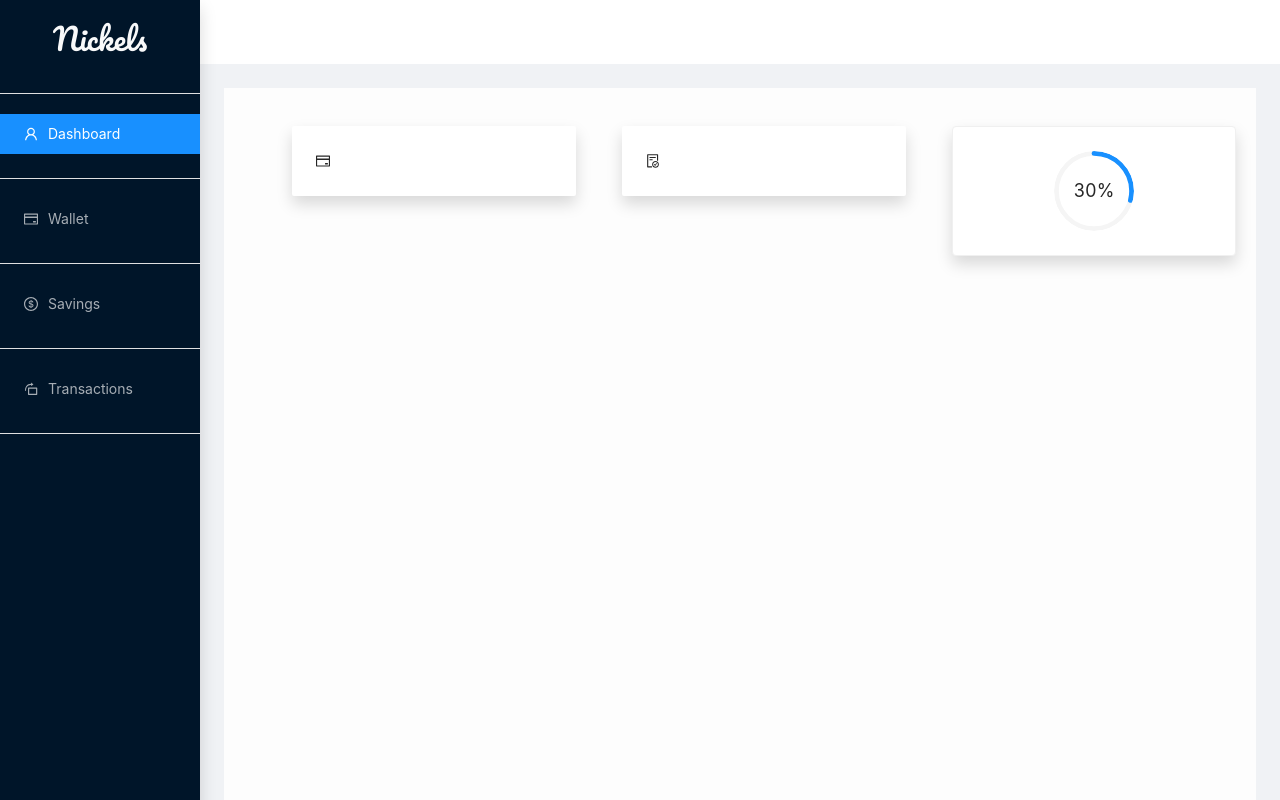
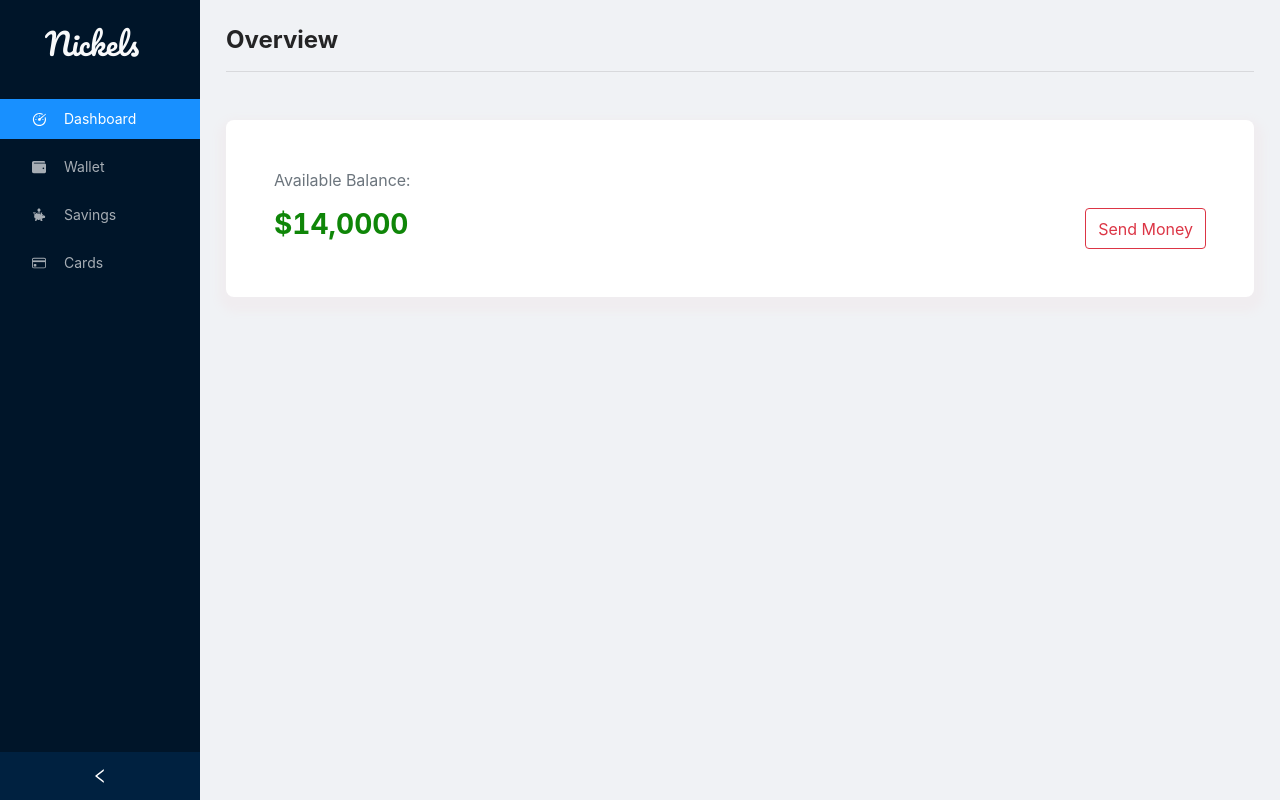
Before and after one commit to NonsoAmadi10/Nickels-Frontend, a React (Create React App) app: page /dashboard in a window 1280 px wide. Shown: the top 800 px of the page. Built offline with nearby package versions, Linux system fonts and the light colour scheme.

Commit message:
feature: Add Wallet Balance Design

```diff
--- a/package.json
+++ b/package.json
@@ -31,7 +31,8 @@
     "redux": "^4.0.5",
     "redux-devtools-extension": "^2.13.8",
     "redux-thunk": "^2.3.0",
-    "seamless-immutable": "^7.1.4"
+    "seamless-immutable": "^7.1.4",
+    "styled-components": "^5.1.1"
   },
   "scripts": {
     "start": "react-scripts start",
--- a/src/App.css
+++ b/src/App.css
@@ -19,6 +19,16 @@ body {
   margin: 16px;
 }
 
+#components-layout-demo-side .logo {
+  height: 32px;
+  background: rgba(255, 255, 255, 0.2);
+  margin: 16px;
+}
+
+.site-layout .site-layout-background {
+  background: #fff;
+}
+
 .site-layout-sub-header-background {
   background: #fff;
 }
@@ -29,8 +39,26 @@ body {
 
 .row
 {
-  flex-wrap:  nowrap!important;
-  margin: 30px!important;
+  display: flex!important;
+  width: 100%;
+  flex-direction: row;
+  flex-wrap: unset!important;
+  align-items: center;
+  justify-content: center;
+  margin: 2rem;
+  padding:0;
+  box-sizing: content-box;
+}
+
+.fine-text
+{
+  font-family: -apple-system, BlinkMacSystemFont, 'Segoe UI', Roboto, Oxygen, Ubuntu, Cantarell, 'Open Sans', 'Helvetica Neue', sans-serif;
+  font-weight: bolder;
+}
+
+.col-md-6
+{
+  width: 50%!important;
 }
 
 @media screen and (max-width: 500px){
@@ -38,4 +66,13 @@ body {
   {
     margin: 10px!important;
   }
+
+  .row {
+    flex-direction: column!important;
+    margin: 2rem!important;
+  }
+  .col-md-6
+  {
+    width: 100%;
+  }
 }
--- /dev/null
+++ b/src/components/commons/Balance.js
@@ -0,0 +1,52 @@
+import React, { useState } from 'react';
+import styled from 'styled-components';
+import { Button, Modal, ModalHeader, ModalBody, ModalFooter } from 'reactstrap';
+function Balance() {
+
+    const [modal, setModal] = useState(false);
+
+    const toggle = () => setModal(!modal);
+
+
+    return (
+        <div style={{ margin: '1rem', backgroundColor: "#fff", padding: '3rem', boxShadow: "1px 7px 8px 8px rgba(240,237,240,1)", borderRadius: "8px", color: "#0F8608" }}>
+            <p className="text-muted">Available Balance:</p>
+            <Box>
+
+                <p className="font-weight-bolder h3">$14,0000</p>
+                <button className="btn btn-group-lg btn-outline-danger" onClick={toggle}> Send Money </button>
+
+            </Box>
+
+
+            <Modal isOpen={modal} toggle={toggle}>
+                <ModalHeader toggle={toggle}>Modal title</ModalHeader>
+                <ModalBody>
+                    Lorem ipsum dolor sit amet, consectetur adipisicing elit, sed do eiusmod tempor incididunt ut labore et dolore magna aliqua. Ut enim ad minim veniam, quis nostrud exercitation ullamco laboris nisi ut aliquip ex ea commodo consequat. Duis aute irure dolor in reprehenderit in voluptate velit esse cillum dolore eu fugiat nulla pariatur. Excepteur sint occaecat cupidatat non proident, sunt in culpa qui officia deserunt mollit anim id est laborum.
+        </ModalBody>
+                <ModalFooter>
+                    <Button color="primary" onClick={toggle}>Do Something</Button>{' '}
+                    <Button color="secondary" onClick={toggle}>Cancel</Button>
+                </ModalFooter>
+            </Modal>
+        </div>
+    )
+}
+
+
+const Box = styled.div`
+width: 100%;
+display: flex;
+justify-content: space-between;
+
+@media(max-width: 600px){
+    flex-direction: column;
+    justify-content: center;
+    align-items: center;
+};
+
+
+
+`
+
+export default Balance;
--- /dev/null
+++ b/src/components/commons/Card.js
@@ -0,0 +1,11 @@
+import React from 'react'
+function Card() {
+    return (
+        <div className="w-100">
+            <h3> Chiii</h3>
+        </div>
+    )
+}
+
+
+export default Card;
--- a/src/components/dashboard/Dashboard.js
+++ b/src/components/dashboard/Dashboard.js
@@ -1,10 +1,10 @@
 /*eslint-disable*/
 import React from 'react'
-import { Layout, Card, Progress } from 'antd';
+import { Layout, Card, Progress, Divider, Row, Col } from 'antd';
 import SideBar from '../sidebar/SideBar';
-import NavBar from './NavBar';
-import { Container, Row, Col } from 'reactstrap';
-import { DollarOutlined, UserOutlined, CreditCardOutlined, FileDoneOutlined } from '@ant-design/icons';
+import { Container } from 'reactstrap';
+import Balance from '../commons/Balance';
+import VirtualCard from '../commons/Card';
 
 const { Content, Footer } = Layout;
 
@@ -21,32 +21,25 @@ class Dashboard extends React.Component {
 	render() {
 
 		const { loading } = this.state;
+		const style = { background: '#0092ff', padding: '8px 0' };
 		return (
 
 			<Layout >
-				<SideBar />
-				<Layout>
-					<NavBar />
-					<Content style={{ margin: '24px', height: '100vh', backgroundColor: '#fdfdfd' }}>
-						<Container>
-							<Row>
-								<Col xs="12" md="4" className="m-sm-2">
-									<Card bordered={false} loading={loading} className="shadow">
-										<CreditCardOutlined />
-									</Card>
-								</Col>
-								<Col sm="12" md="4" className="m-sm-2">
-									<Card bordered={false} loading={loading} className="shadow">
-										<FileDoneOutlined />
-									</Card>
-								</Col>
-								<Col sm="12" md="4" className="m-sm-2">
-									<Card bordered={true} loading={loading} className="shadow d-flex align-items-center justify-content-center flex-column rounded">
-										<Progress type="circle" percent={30} width={80} />
-									</Card>
-								</Col>
-							</Row>
-						</Container>
+				<SideBar active={['1']} />
+				<Layout className="site-layout">
+					<Content style={{ margin: "10px", minHeight: '100vh', backgroundColor: 'inherit' }}>
+
+						<div className="p-3">
+							<h4 className="fine-text"> Overview </h4>
+
+							<hr className="w-100" />
+						</div>
+
+						<div>
+
+							<Balance />
+						</div>
+
 					</Content>
 					<Footer style={{ textAlign: 'center' }}>Nickels ©2020 Created by Houdini</Footer>
 				</Layout>
--- a/src/components/dashboard/NavBar.js
+++ b/src/components/dashboard/NavBar.js
@@ -7,7 +7,7 @@ const { Header } = Layout;
 function NavBar() {
     return (
         <>
-            <Header className="site-layout-sub-header-background" style={{ padding: 0 }} />
+            <Header className="site-layout-sub-header-background" style={{ padding: 0, backgroundColor: '#e6dae6', boxShadow: '1px 30px 23px -10px rgba(194,188,194,1)' }} />
         </>
     )
 }
--- a/src/components/sidebar/SideBar.js
+++ b/src/components/sidebar/SideBar.js
@@ -1,47 +1,46 @@
-import React from 'react';
+import React, { useState, Fragment } from 'react';
 
 import { Layout, Menu } from 'antd';
-import { DollarOutlined, UserOutlined, CreditCardOutlined, RotateRightOutlined } from '@ant-design/icons';
+import { Link } from 'react-router-dom'
+
+import { FaWallet } from 'react-icons/fa'
+import { GoDashboard } from 'react-icons/go';
+import { GiPiggyBank } from 'react-icons/gi';
+import { BsCreditCard } from 'react-icons/bs';
 
 const { Sider } = Layout;
 
-function SideBar() {
+function SideBar(props) {
+    const [collapsed, setCollapsed] = useState(false);
+
+    const toggle = () => setCollapsed(!collapsed);
+
     return (
-        <>
-            <Sider
-                breakpoint="lg"
-                collapsedWidth="0"
-                onBreakpoint={broken => {
-                    console.log(broken);
-                }}
-                onCollapse={(collapsed, type) => {
-                    console.log(collapsed, type);
-                }}
-
-                className="shadow"
-            >
-                <div className="m-3 text-center logo brand text-light"> Nickels </div>
-                <Menu theme="dark" mode="inline" defaultSelectedKeys={['1']} className="d-flex flex-column justify-content-center ">
-                    <hr className="w-100 bg-light" />
-                    <Menu.Item key="1" icon={<UserOutlined />} >
-                        Dashboard
+        <Fragment style={{
+            boxShadow: "13px 0px 26px 2px rgba(222,222,222,1)"
+        }}>
+            <Sider collapsible collapsed={collapsed} onCollapse={toggle}>
+                <div className="logo text-center p-3">
+                    {
+                        !collapsed ? <h3 className="navbar-brand brand text-light"> Nickels </h3> : <h3 className="brand text-light">N</h3>
+                    }
+                </div>
+                <Menu theme="dark" defaultSelectedKeys={'/dashboard'} mode="inline">
+                    <Menu.Item key="/dashboard" icon={<GoDashboard className="m-2" />}>
+                        <Link to="/dashboard">{!collapsed ? <span>Dashboard</span> : ''}</Link>
                     </Menu.Item>
-                    <hr className="w-100 bg-light" />
-                    <Menu.Item key="2" icon={<CreditCardOutlined />}>
-                        Wallet
-</Menu.Item>
-                    <hr className="w-100 bg-light" />
-                    <Menu.Item key="3" icon={<DollarOutlined />}>
-                        Savings
+                    <Menu.Item key="/wallet" icon={<FaWallet className="m-2" />}>
+                        <Link to="/wallet"> {!collapsed ? <span>Wallet</span> : ''}</Link>
                     </Menu.Item>
-                    <hr className="w-100 bg-light" />
-                    <Menu.Item key="4" icon={<RotateRightOutlined />} >
-                        Transactions
+                    <Menu.Item key="/savings" icon={<GiPiggyBank className="m-2" />}>
+                        <Link to="/savings"> {!collapsed ? <span>Savings</span> : ''}</Link>
                     </Menu.Item>
-                    <hr className="w-100 bg-light" />
+                    <Menu.Item key="/cards" icon={<BsCreditCard className="m-2" />}>
+                        <Link to="/cards"> {!collapsed ? <span>Cards</span> : ''}</Link>
+                    </Menu.Item>
                 </Menu>
             </Sider>
-        </>
+        </Fragment >
     )
 }
 
```
Also changed, not shown: src/components/ResponsiveFlex.js (added, +20 -0 lines), src/components/commons/commons.css (added), 1 other file (tests, documents, lock files or other folders).
